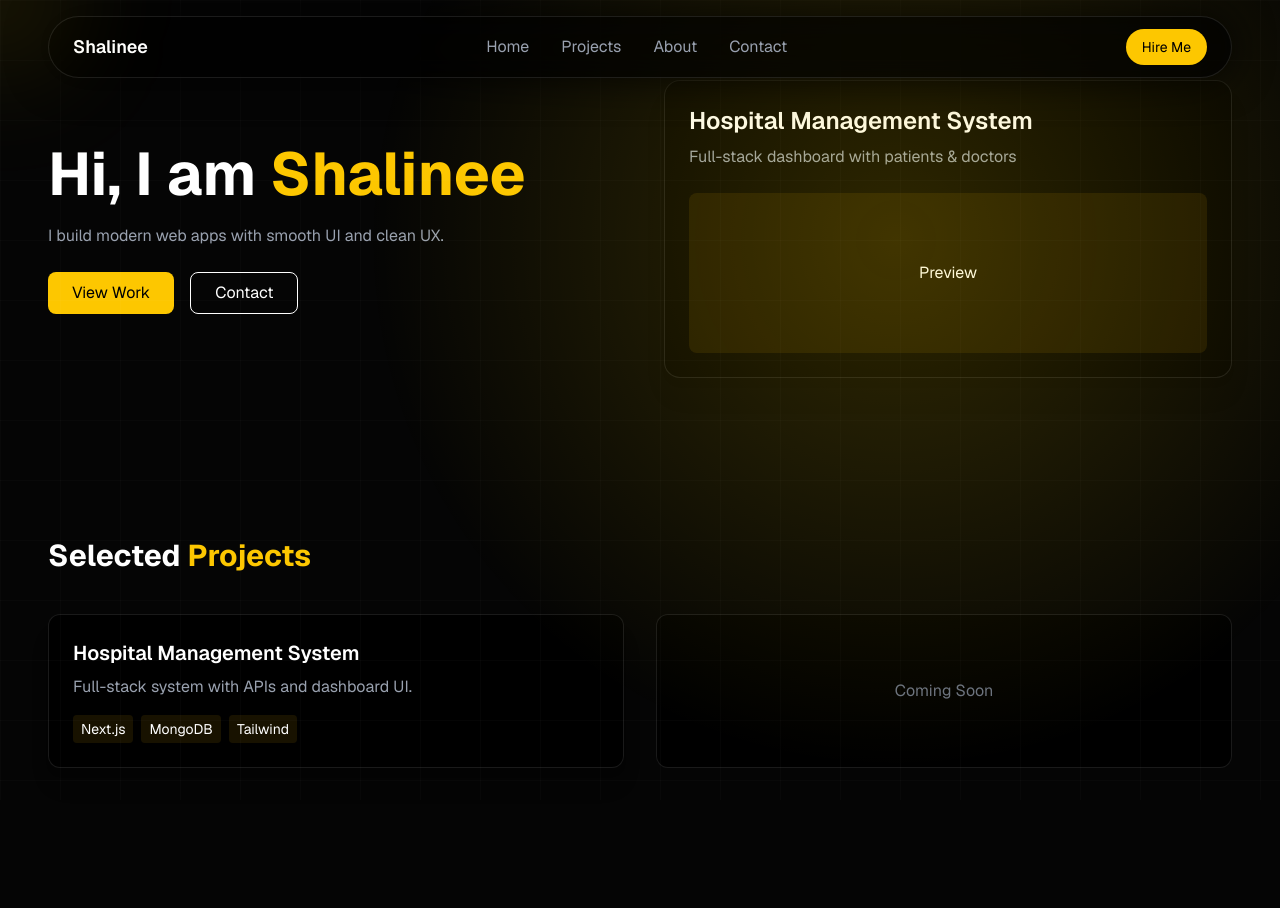
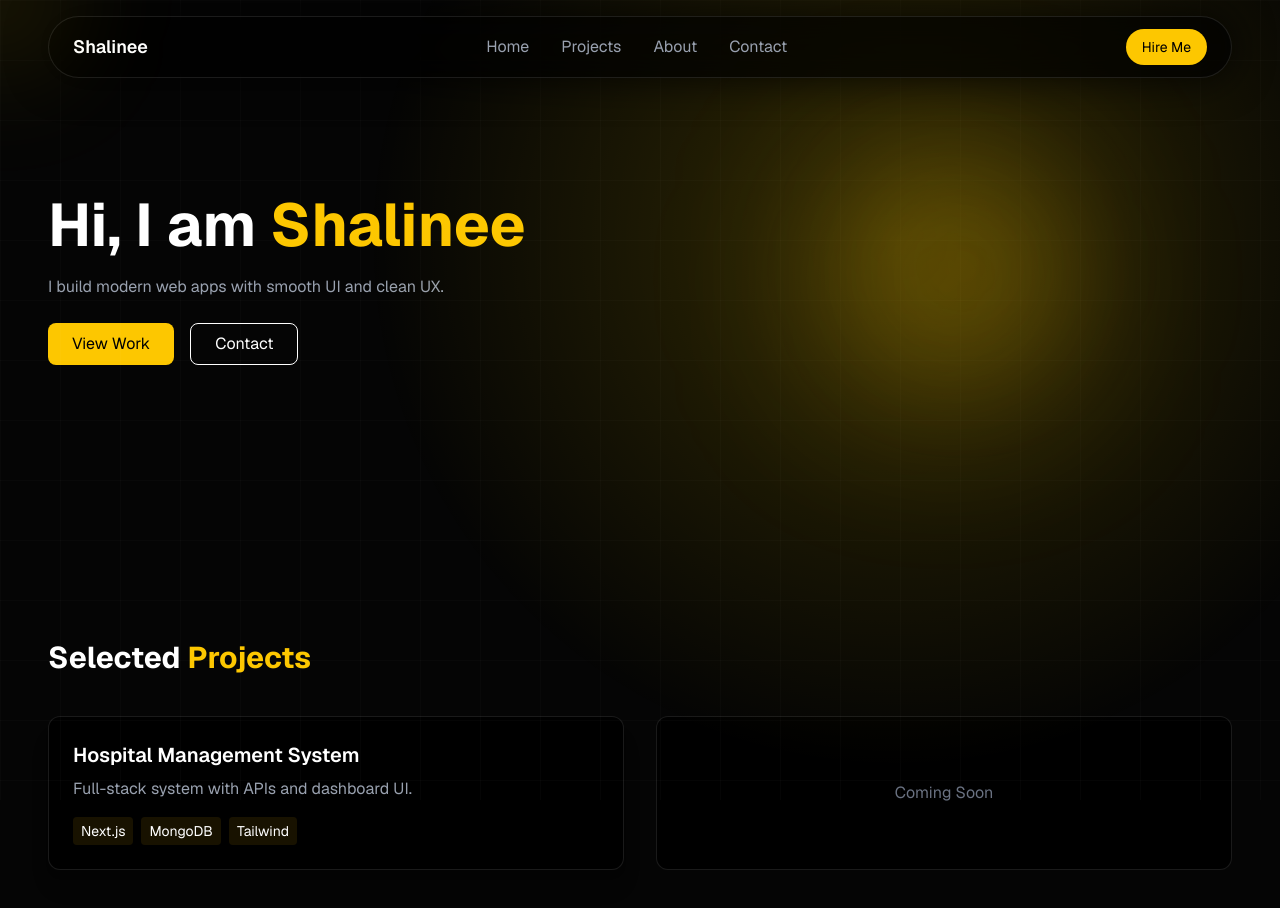
Before and after one commit to Shalineeeweeee/portfolio, a Next.js app: page / in a window 1280 px wide. Shown: the top 908 px of the page. Before the commit the page ends 848 px from the top, so only its background shows below. Built offline with nearby package versions, Linux system fonts and the light colour scheme.

Commit message:
updating front page

```diff
--- a/app/components/Hero.tsx
+++ b/app/components/Hero.tsx
@@ -1,49 +1,43 @@
 "use client";
 
-import {
-  motion,
-  useMotionValue,
-  useTransform,
-  useSpring,
-} from "framer-motion";
-import { useRef } from "react";
+import { motion } from "framer-motion";
 
-export default function HeroCard() {
-  const ref = useRef<HTMLDivElement>(null);
+export default function HeroBlob() {
+  return (
+    <div className="relative w-full h-[400px] flex items-center justify-center">
 
-  const x = useMotionValue(0);
-  const y = useMotionValue(0);
+      {/* main blob */}
+      <motion.div
+        animate={{
+          scale: [1, 1.1, 1],
+          borderRadius: ["40%", "50%", "40%"],
+        }}
+        transition={{
+          duration: 6,
+          repeat: Infinity,
+          ease: "easeInOut",
+        }}
+        className="w-[260px] h-[260px]
+        bg-yellow-400/20
+        blur-[80px] rounded-full"
+      />
 
-  const smoothX = useSpring(x, { stiffness: 120, damping: 20 });
-  const smoothY = useSpring(y, { stiffness: 120, damping: 20 });
+      {/* secondary glow */}
+      <motion.div
+        animate={{
+          x: [0, 20, 0],
+          y: [0, -20, 0],
+        }}
+        transition={{
+          duration: 8,
+          repeat: Infinity,
+          ease: "easeInOut",
+        }}
+        className="absolute w-[180px] h-[180px]
+        bg-yellow-500/10
+        blur-[60px] rounded-full"
+      />
 
-  const rotateX = useTransform(smoothY, [-100, 100], [12, -12]);
-  const rotateY = useTransform(smoothX, [-100, 100], [-12, 12]);
-
-  const handleMouseMove = (e: any) => {
-    const rect = ref.current!.getBoundingClientRect();
-    x.set(e.clientX - rect.left - rect.width / 2);
-    y.set(e.clientY - rect.top - rect.height / 2);
-  };
-
-  return (
-    <motion.div
-      ref={ref}
-      onMouseMove={handleMouseMove}
-      style={{ rotateX, rotateY }}
-      className="rounded-2xl border border-white/10 bg-black p-6 shadow-xl"
-    >
-      <h3 className="text-2xl font-semibold">
-        Hospital Management System
-      </h3>
-
-      <p className="text-gray-400 mt-2">
-        Full-stack dashboard with patients & doctors
-      </p>
-
-      <div className="mt-6 h-40 rounded-lg bg-yellow-500/10 flex items-center justify-center">
-        Preview
-      </div>
-    </motion.div>
+    </div>
   );
 }
```
